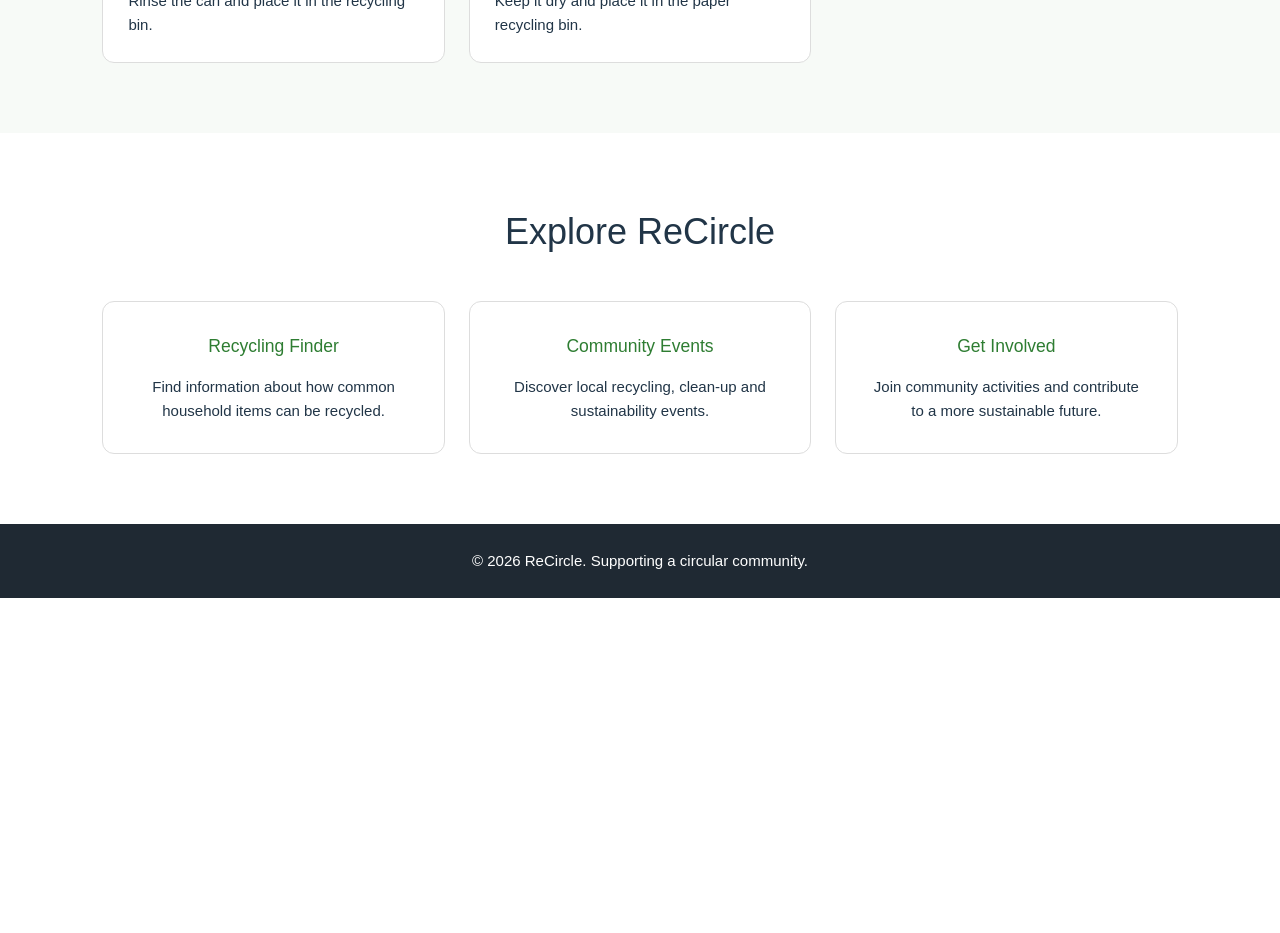
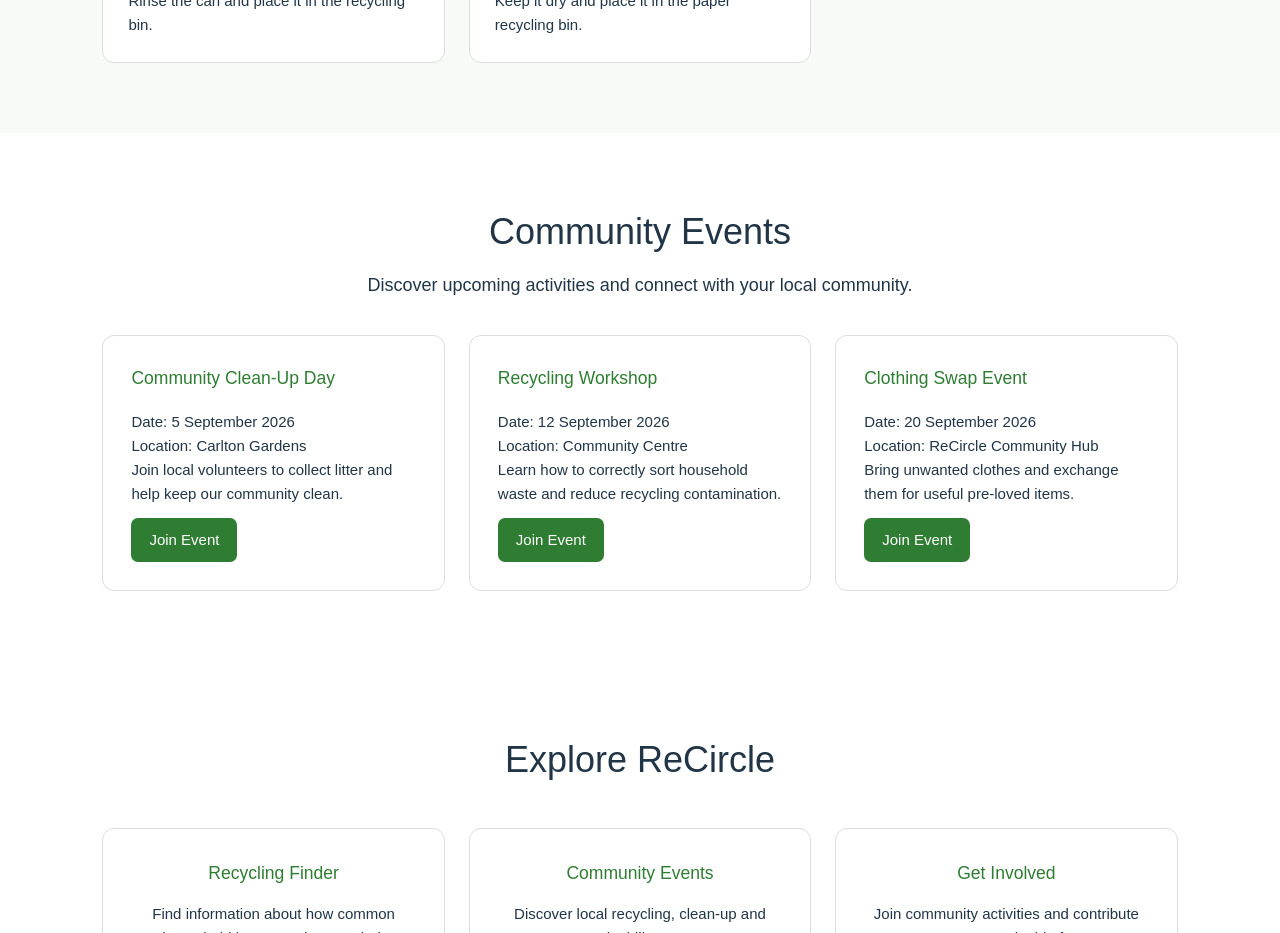
Before and after one commit to xiaohan918/Assignment, a Vue app: page / in a window 1280 px wide. Shown: the part 1180-2113 px from the top of the page. Before the commit the page ends 1778 px from the top, so only its background shows below. Built offline with nearby package versions, Linux system fonts and the light colour scheme.

Commit message:
complete event

```diff
--- a/src/App.vue
+++ b/src/App.vue
@@ -36,6 +36,33 @@ const filteredItems = computed(() => {
     item.name.toLowerCase().includes(searchTerm.value.toLowerCase()),
   )
 })
+
+const events = ref([
+  {
+    id: 1,
+    title: 'Community Clean-Up Day',
+    date: '5 September 2026',
+    location: 'Carlton Gardens',
+    description:
+      'Join local volunteers to collect litter and help keep our community clean.',
+  },
+  {
+    id: 2,
+    title: 'Recycling Workshop',
+    date: '12 September 2026',
+    location: 'Community Centre',
+    description:
+      'Learn how to correctly sort household waste and reduce recycling contamination.',
+  },
+  {
+    id: 3,
+    title: 'Clothing Swap Event',
+    date: '20 September 2026',
+    location: 'ReCircle Community Hub',
+    description:
+      'Bring unwanted clothes and exchange them for useful pre-loved items.',
+  },
+])
 </script>
 
 <template>
@@ -103,6 +130,41 @@ const filteredItems = computed(() => {
           <p v-if="filteredItems.length === 0" class="no-results">
             No recycling information found.
           </p>
+        </div>
+      </section>
+      <section id="events" class="events-section">
+        <div class="section-container">
+          <h2>Community Events</h2>
+
+          <p class="section-description">
+            Discover upcoming activities and connect with your local community.
+          </p>
+
+          <div class="events-grid">
+            <article
+              v-for="event in events"
+              :key="event.id"
+              class="event-card"
+            >
+              <h3>{{ event.title }}</h3>
+
+              <p>
+                <strong>Date:</strong>
+                {{ event.date }}
+              </p>
+
+              <p>
+                <strong>Location:</strong>
+                {{ event.location }}
+              </p>
+
+              <p>{{ event.description }}</p>
+
+              <a href="#involved" class="event-button">
+                Join Event
+              </a>
+            </article>
+          </div>
         </div>
       </section>
       <section class="features">
@@ -249,6 +311,54 @@ footer {
   color: white;
 }
 
+.events-section {
+  padding: 70px 8%;
+  background-color: white;
+}
+
+.events-section h2 {
+  text-align: center;
+  font-size: 36px;
+  margin-bottom: 10px;
+}
+
+.events-grid {
+  display: grid;
+  grid-template-columns: repeat(3, 1fr);
+  gap: 24px;
+  margin-top: 35px;
+}
+
+.event-card {
+  padding: 28px;
+  border: 1px solid #dddddd;
+  border-radius: 12px;
+  background-color: #ffffff;
+}
+
+.event-card h3 {
+  color: #2e7d32;
+  margin-bottom: 18px;
+}
+
+.event-card p {
+  line-height: 1.6;
+}
+
+.event-button {
+  display: inline-block;
+  margin-top: 12px;
+  padding: 10px 18px;
+  background-color: #2e7d32;
+  color: white;
+  text-decoration: none;
+  border-radius: 7px;
+}
+
+.event-button:hover {
+  background-color: #256629;
+}
+
 @media (max-width: 768px) {
   .navbar {
     flex-direction: column;
@@ -274,6 +384,10 @@ footer {
   }
 
   .recycling-grid {
+  grid-template-columns: 1fr;
+  }
+
+  .events-grid {
   grid-template-columns: 1fr;
   }
 }
```
